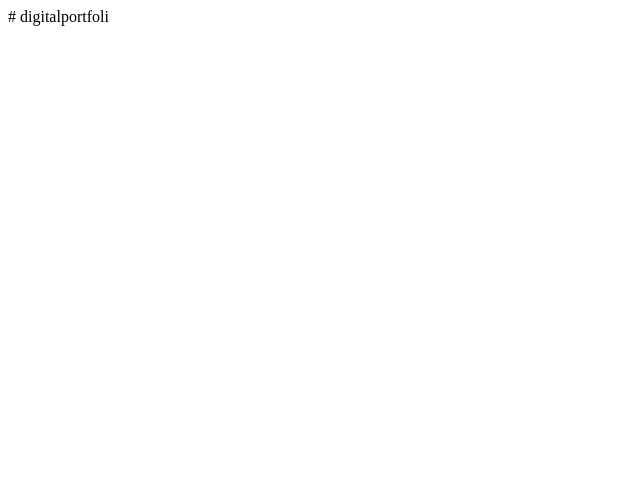
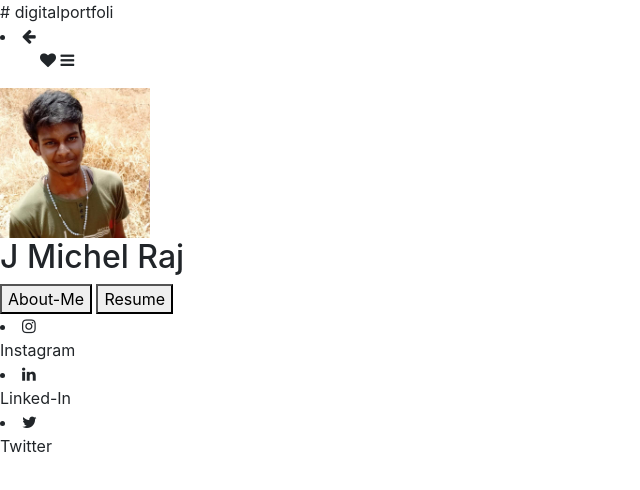
Before and after one commit to Michelraj0888/digitalportfolio, a plain HTML site: page Intex.html in a window 1280 px wide. Shown: the whole page, without its empty margins (0-640 px from the left). Drawn offline with nearby package versions, Linux system fonts and the light colour scheme; files whose address does not match are found by name.

Commit message:
Update Intex.html

```diff
--- a/Intex.html
+++ b/Intex.html
@@ -1 +1,82 @@
 # digitalportfoli
+<!doctype html>
+<html lang="en">
+  <head>
+    <title>Personal Portfolio</title>
+    <!-- Required meta tags -->
+    <meta charset="utf-8">
+    <meta name="viewport" content="width=device-width, initial-scale=1, shrink-to-fit=no">
+
+    <!-- Bootstrap CSS -->
+    <link rel="stylesheet" href="style.css">
+    <link rel="icon" href="./1693048831647.jpg">
+    <link rel="stylesheet" href="https://stackpath.bootstrapcdn.com/bootstrap/4.3.1/css/bootstrap.min.css" integrity="sha384-ggOyR0iXCbMQv3Xipma34MD+dH/1fQ784/j6cY/iJTQUOhcWr7x9JvoRxT2MZw1T" crossorigin="anonymous">
+    <link rel="stylesheet" href="https://maxcdn.bootstrapcdn.com/font-awesome/4.7.0/css/font-awesome.min.css">
+</head>
+  <body >
+
+    <div class="card-container">
+        <div class="cart-top-navigation">
+          <li>
+            <i id="heart" class="fa fa-arrow-left"></i>
+          </li>
+          <ul>
+            <i  id="heart" class="fa fa-heart"></i>
+            <i class="fa fa-bars"></i>
+          </ul>
+        </div>
+        <div class="user-image">
+            <img src="/home/welcome/Downloads/WhatsApp Image 2023-10-18 at 7.01.44 PM.jpeg" alt="My Image" height="150px" width="150px">
+        </div>
+        <h2 class="user-name">J Michel Raj</h2>
+        <button class="hire-me" data-toggle="collapse" data-target="#collapseOpen">About-Me</button>
+        <p class="collapse" id="collapseOpen">
+          <label for="">Name : J Michel Raj</label><br>
+          <label for="">Phone Number : 8438034750</label><br>
+          <label for="">DOB : 08/04/2002</label><br>
+          <label for="">Age : 21</label><br>
+          <label for="">Gender : Male</label><br>
+          <label for="">Email : michelraj0888@gmail.com</label><br>
+          <label for=""> Address :
+              No, 20b kallakuruchi mariyamman kovil street,<br>
+              koranad mayiladuthurai (Dts & Tk),<br>
+              Tamilnadu,<br>
+              609001.
+      </label>
+      </p>
+      <button onclick="resume('/home/welcome/Downloads/Resume_Michel Raj_Format1.pdf')" id="resume" class="hire-me">Resume</button>
+        <div class="social-container">
+            <div class="social-item">
+            <li class="instagram">
+                <i class="fa fa-instagram" onclick="insta()"></i>
+            </li>
+            <span class="followers">Instagram</span>
+            <!-- <span class="followers">Followers</span> -->
+        </div>
+        <div class="social-item">
+            <li class="linkedin">
+                <i class="fa fa-linkedin" aria-hidden="true" onclick="linkedin()"></i>
+            </li>
+            <span class="subscribers">Linked-In</span>
+            <!-- <span class="subscribers">Followers</span> -->
+        </div>
+        <div class="social-item">
+            <li class="twitter">
+                <i class="fa fa-twitter" aria-hidden="true" onclick="twitter()"></i>
+            </li>
+            <span class="followers">Twitter</span>
+            <!-- <span class="followers">Followers</span> -->
+        </div>
+
+    </div>
+    </div>
+
+
+    <!-- Optional JavaScript -->
+    <!-- jQuery first, then Popper.js, then Bootstrap JS -->
+    <script src="src.js"></script>
+    <script src="https://code.jquery.com/jquery-3.3.1.slim.min.js" integrity="sha384-q8i/X+965DzO0rT7abK41JStQIAqVgRVzpbzo5smXKp4YfRvH+8abtTE1Pi6jizo" crossorigin="anonymous"></script>
+    <script src="https://cdnjs.cloudflare.com/ajax/libs/popper.js/1.14.7/umd/popper.min.js" integrity="sha384-UO2eT0CpHqdSJQ6hJty5KVphtPhzWj9WO1clHTMGa3JDZwrnQq4sF86dIHNDz0W1" crossorigin="anonymous"></script>
+    <script src="https://stackpath.bootstrapcdn.com/bootstrap/4.3.1/js/bootstrap.min.js" integrity="sha384-JjSmVgyd0p3pXB1rRibZUAYoIIy6OrQ6VrjIEaFf/nJGzIxFDsf4x0xIM+B07jRM" crossorigin="anonymous"></script>
+  </body>
+</html>
```
